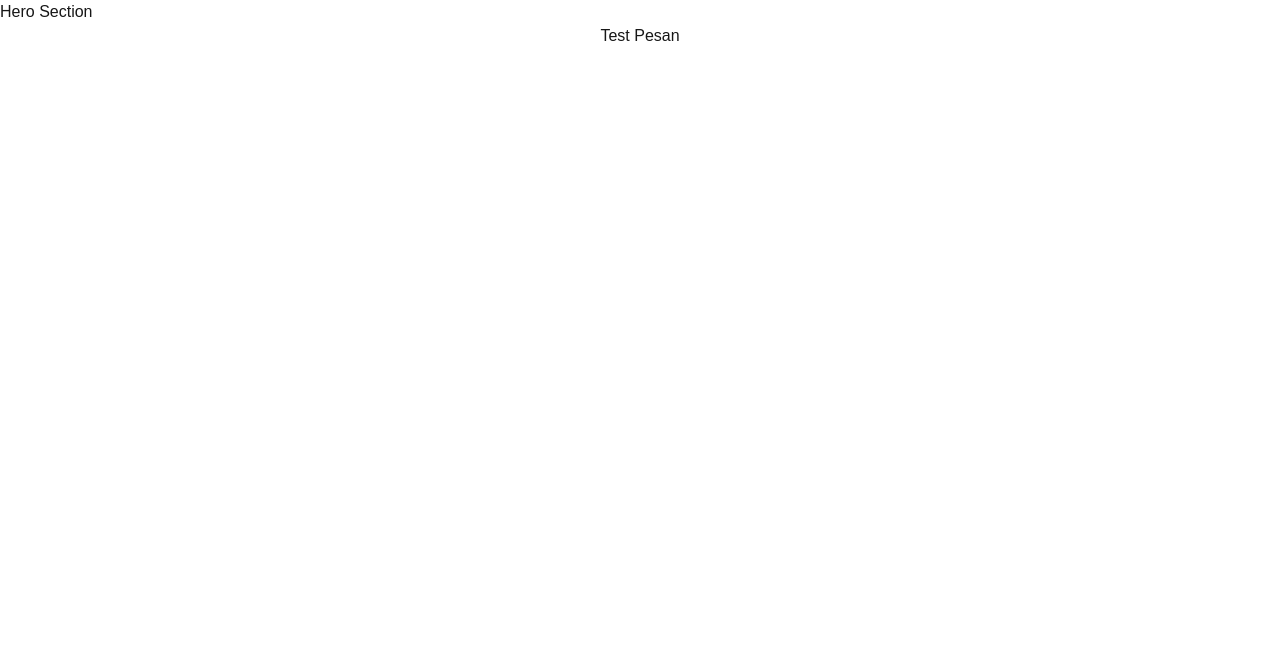
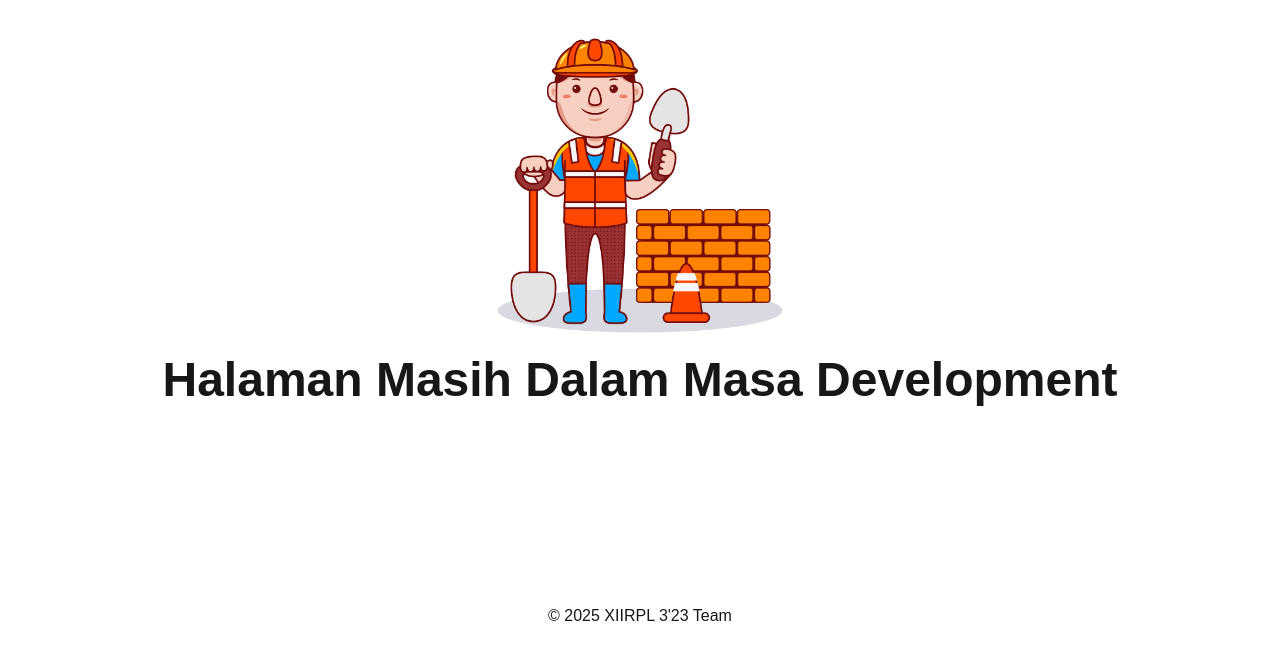
Before and after one commit to NaApipp/rpl3, a Next.js app: page / in a window 1280 px wide. Shown: the top 660 px of the page. Built offline with nearby package versions, Linux system fonts and the light colour scheme.

Commit message:
add devlopment page in hero

```diff
--- a/app/components/footer.tsx
+++ b/app/components/footer.tsx
@@ -1,7 +1,7 @@
 export default function Footer() {
     return (
         <div className="flex justify-center items-center">
-            <h2>Test Pesan</h2>
+            {/* <h2>Test Pesan</h2> */}
         </div>
         )
     }
--- a/app/components/hero.tsx
+++ b/app/components/hero.tsx
@@ -1,7 +1,12 @@
 export default function Hero() {
+     const year = new Date().getFullYear();
     return (
         <section id="hero">
-            <h1>Hero Section</h1>
+            <div className="flex flex-col justify-center items-center mt-9">
+                <img src="/image/dev-icon.png" alt="Development Icon" className="w-[300px]"/>
+                <h1 className="mt-[20px] font-extrabold text-5xl">Halaman Masih Dalam Masa Development</h1>
+                <p className="mt-[200px]"><span>&copy; {year}</span> XIIRPL 3'23 Team</p>
+            </div>
         </section>
     )
 }
--- a/app/page.tsx
+++ b/app/page.tsx
@@ -8,7 +8,6 @@ export default function Home() {
       <main>
         <Hero />
       </main>
-      <Footer />
     </div>
   );
 }
```
Also changed, not shown: public/image/dev-icon.png (added).
